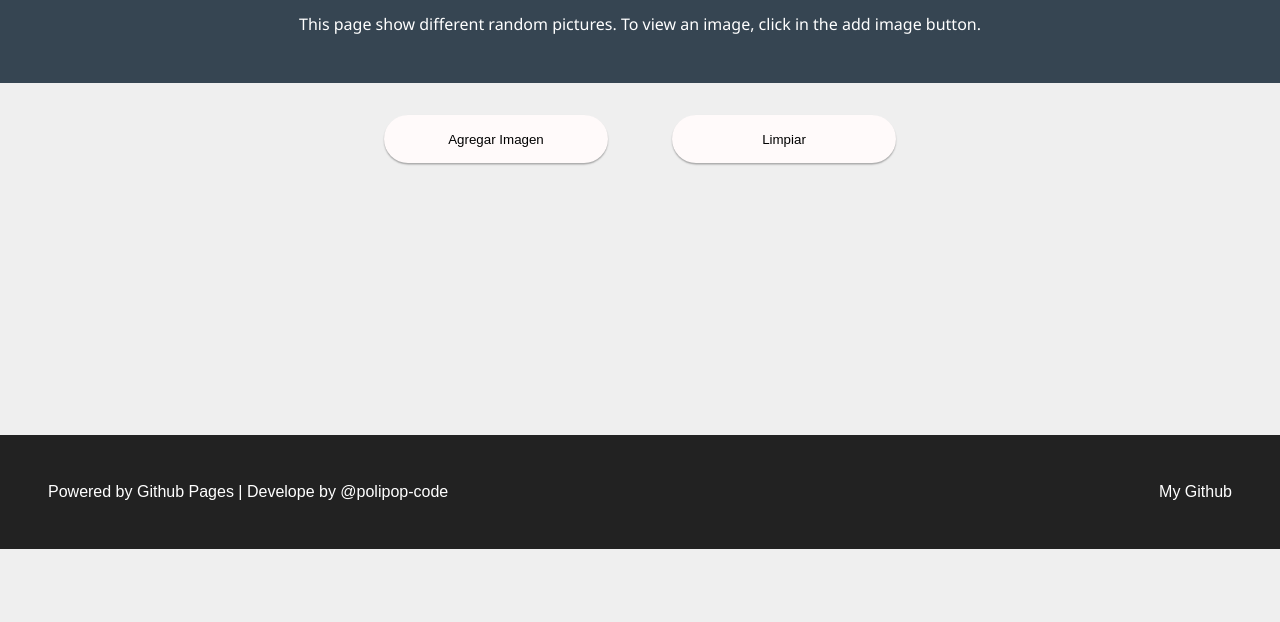
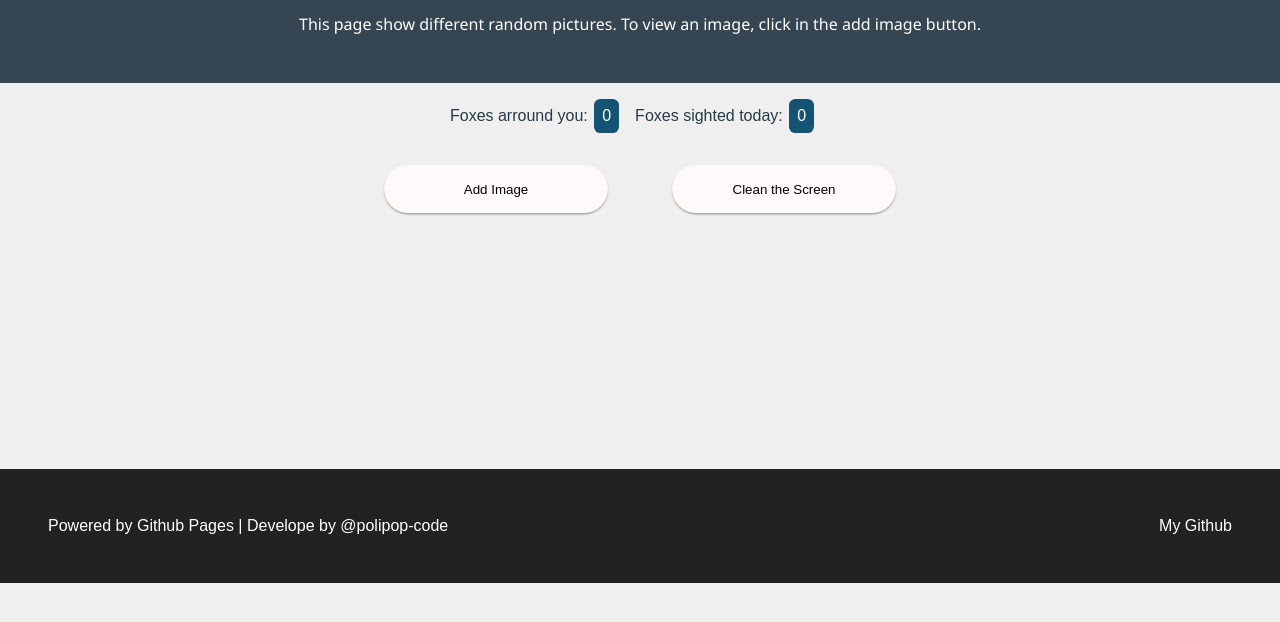
Before and after one commit to polipop-code/lazy-loader, a website with bundled scripts: page index.html in a window 1280 px wide. Shown: the part 90-712 px from the top of the page. Built offline with nearby package versions, Linux system fonts and the light colour scheme.

Commit message:
fixed fox accountant issues and added a foxes sighted accontant

```diff
--- a/css/main.css
+++ b/css/main.css
@@ -15,15 +15,42 @@ header p {
 	font-family: "Segoe UI", Tahoma, Geneva, Verdana, sans-serif;
 }
 
+.foxAccountant {
+	display: flex;
+	justify-content: center;
+	align-items: center;
+	background-color: #efefef;
+}
+
+.foxAccountant {
+	position: sticky;
+	top: 0rem;
+}
+
+.foxAccountant p {
+	margin-left: 0.4rem;
+	margin-right: 1rem;
+	padding: 0.5rem;
+	color: white;
+	border-radius: 0.4rem;
+	background-color: #145374;
+}
+
 .button-container {
 	display: flex;
 	justify-content: center;
+	background-color: #efefef;
+}
+
+.button-container {
+	position: sticky;
+	top: 4rem;
 }
 
 button {
 	width: 14rem;
 	height: 3rem;
-	margin: 2rem 2rem;
+	margin: 1rem 2rem;
 	padding: 1rem;
 	border: none;
 	border-radius: 1.5rem;
--- a/index.html
+++ b/index.html
@@ -20,9 +20,17 @@
 				This page show different random pictures. To view an image, click in the add image button.
 			</p>
 		</header>
+
+		<div class="foxAccountant">
+			<span>Foxes arround you:</span>
+			<p class="totalFox">0</p>
+			<span>Foxes sighted today:</span>
+			<p class="sightedFox">0</p>
+		</div>
+
 		<div class="button-container">
-			<button>Agregar Imagen</button>
-			<button class="reset">Limpiar</button>
+			<button>Add Image</button>
+			<button class="reset">Clean the Screen</button>
 		</div>
 		<div id="root"></div>
 		<footer>
--- a/index.js
+++ b/index.js
@@ -1,5 +1,7 @@
 import { registerImage, accountant } from "./lazyLoader.js";
 const reference = document.getElementById("root");
+
+let totalFox = document.querySelector("p.totalFox");
 
 const min = 1;
 const max = 123;
@@ -37,6 +39,7 @@ const addImage = () => {
 	const newImage = createImageNode();
 	reference.appendChild(newImage);
 	registerImage(newImage);
+	totalFox.innerText = accountant.total;
 };
 
 // Limpiar
@@ -48,6 +51,7 @@ const removeImage = () => {
 	console.clear();
 	accountant.loaded = 0;
 	accountant.total = 0;
+	totalFox.innerText = accountant.total;
 };
 
 document.querySelector("button").addEventListener("click", addImage);
--- a/lazyLoader.js
+++ b/lazyLoader.js
@@ -1,3 +1,5 @@
+let sightedFox = document.querySelector("p.sightedFox");
+
 // accountant.loaded
 let accountant = {
 	total: 0,
@@ -16,11 +18,13 @@ const loadImage = (entry) => {
 
 	console.log("🟣 Imágenes cargadas: " + (accountant.loaded + 1) + " de " + accountant.total);
 	accountant.loaded += 1;
+	sightedFox.innerText = accountant.loaded;
 
 	const image = node.querySelector("img");
 
 	const url = image.dataset.src;
 	image.src = url;
+
 	observer.unobserve(node);
 };
 
```
